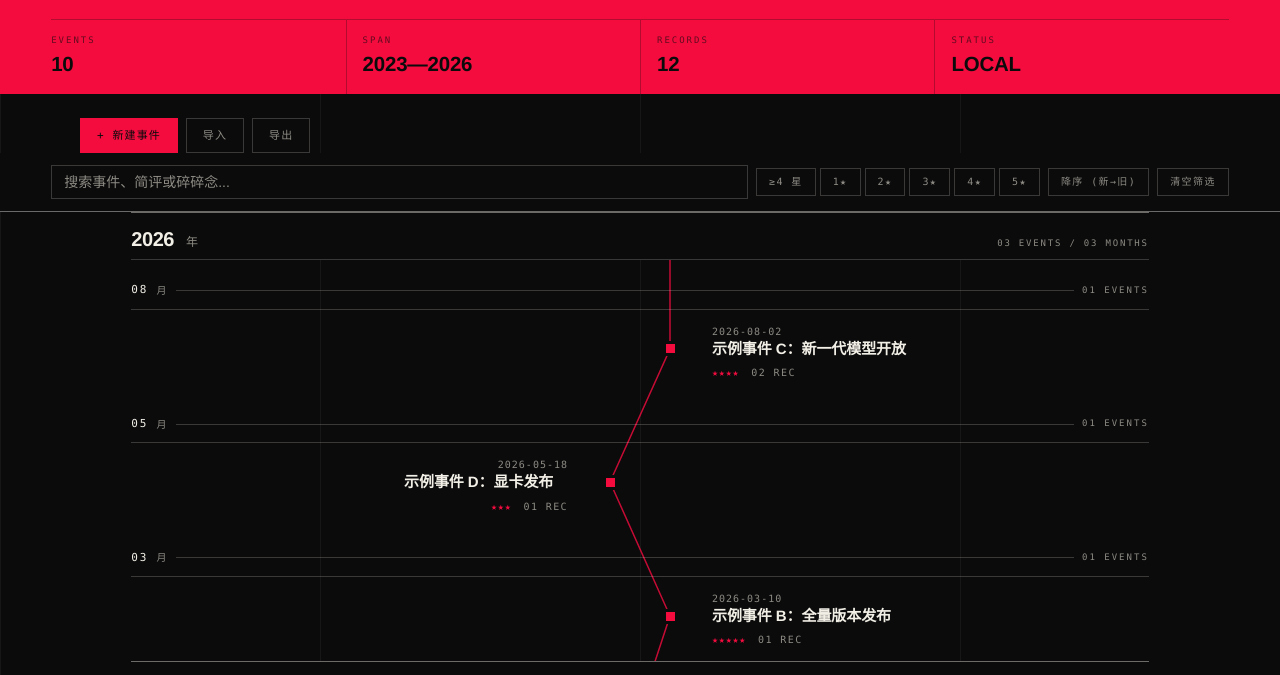
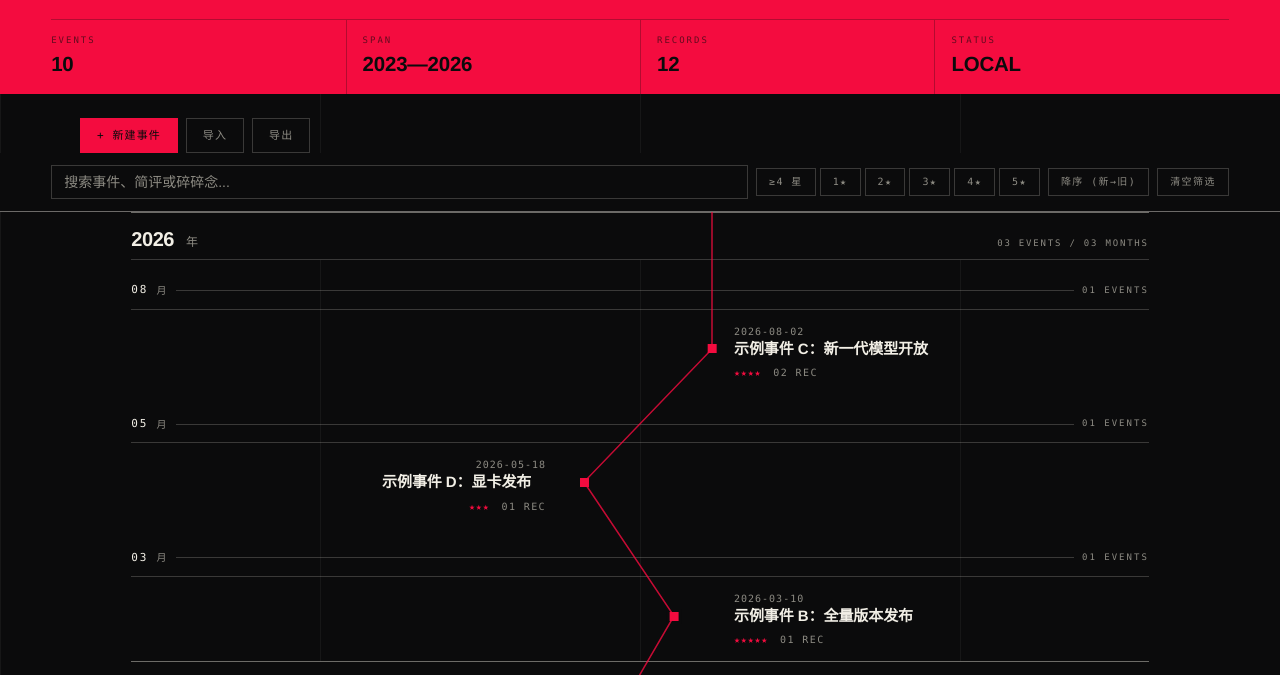
Before and after one commit to Elaina0510/personal-history-timeline, a website built with Vite: page index.html in a window 1280 px wide. Shown: the part 259-934 px from the top of the page. Built offline with nearby package versions, Linux system fonts and the light colour scheme.

Commit message:
v0.0.3 折线加大摆幅，年份条不再遮线
- 轴列 104→148px，节点摆幅 30→56px，按序号轮换 1.28 / 1.0 / 0.6 三档振幅，computed x 698/570/660/554/682/592，折线不再等幅锯齿
- 折线 SVG 抬到 z-index 15 压过吸顶年份条，再用 clip-path 只放行轴列那一条竖带，线在年份处连续又不会压到年份文字
- 年份条恢复不透明底（透明开口会让滚动中的节点方块从缝里露出来）
- 移动端裁剪带改成左侧一条（inset(0 calc(100% - 40px) 0 0)）

```diff
--- a/src/ui/parts/entry.ts
+++ b/src/ui/parts/entry.ts
@@ -50,10 +50,14 @@ export function renderEntry(
   const nodeEl = el('span', { class: 'htl-node', 'aria-hidden': 'true' });
   const axisCell = el('div', { class: 'htl-cell--axis' }, [nodeEl]);
 
+  // 摆幅按序号轮换，折线不是等幅锯齿
+  const ampClass =
+    seq % 3 === 0 ? 'is-amp-wide' : seq % 3 === 1 ? 'is-amp-mid' : 'is-amp-tight';
+
   return el(
     'div',
     {
-      class: `htl-row ${sideClass}`,
+      class: `htl-row ${sideClass} ${ampClass}`,
       'data-event-id': event.id,
       'data-seq': String(seq),
     },
--- a/src/ui/styles/components.css
+++ b/src/ui/styles/components.css
@@ -637,7 +637,7 @@ body.is-past-hero .htl-year-nav {
 .htl-row {
   position: relative;
   display: grid;
-  grid-template-columns: minmax(0, 1fr) var(--htl-axis-col, 96px) minmax(0, 1fr);
+  grid-template-columns: minmax(0, 1fr) var(--htl-axis-col, 148px) minmax(0, 1fr);
   column-gap: var(--htl-entry-gap, 20px);
   align-items: center;
   padding: 14px 0;
@@ -691,7 +691,9 @@ body.is-past-hero .htl-year-nav {
   left: 0;
   overflow: visible;
   pointer-events: none;
-  z-index: 0;
+  /* 压过吸顶年份条，折线不会在年份处断掉；只放行轴列那一条竖带，免得压到文字 */
+  z-index: 15;
+  clip-path: inset(0 calc(50% - var(--htl-axis-col, 148px) / 2) 0 calc(50% - var(--htl-axis-col, 148px) / 2));
 }
 
 .htl-axis-path {
@@ -712,8 +714,16 @@ body.is-past-hero .htl-year-nav {
   --htl-node-dir: -1;
 }
 
-.htl-row:nth-child(3n) {
-  --htl-node-scale: 0.55;
+.htl-row.is-amp-wide {
+  --htl-node-scale: 1.28;
+}
+
+.htl-row.is-amp-mid {
+  --htl-node-scale: 1;
+}
+
+.htl-row.is-amp-tight {
+  --htl-node-scale: 0.6;
 }
 
 .htl-node {
@@ -726,7 +736,7 @@ body.is-past-hero .htl-year-nav {
   background: var(--htl-color-accent, #f40c3f);
   box-shadow: 0 0 0 3px var(--htl-color-bg, #0b0b0c);
   z-index: 2;
-  transform: translateX(calc(var(--htl-axis-wave, 30px) * var(--htl-node-dir, 1) * var(--htl-node-scale, 1)));
+  transform: translateX(calc(var(--htl-axis-wave, 56px) * var(--htl-node-dir, 1) * var(--htl-node-scale, 1)));
   transition: background-color var(--htl-transition-fast, 120ms ease),
     box-shadow var(--htl-transition-fast, 120ms ease);
 }
@@ -1331,7 +1341,7 @@ body.is-locked,
   :root,
   .htl-timeline {
     --htl-axis-col: 40px;
-    --htl-axis-wave: 9px;
+    --htl-axis-wave: 13px;
     --htl-entry-gap: 12px;
     --htl-title-fs: 15px;
     --htl-gutter: 18px;
@@ -1409,6 +1419,10 @@ body.is-locked,
     left: calc(var(--htl-axis-col, 40px) / 2 - 2.5px);
   }
 
+  .htl-axis-svg {
+    clip-path: inset(0 calc(100% - var(--htl-axis-col, 40px)) 0 0);
+  }
+
   .htl-entry__title {
     font-size: 15px;
   }
--- a/src/ui/styles/theme.css
+++ b/src/ui/styles/theme.css
@@ -69,8 +69,8 @@
   --htl-hairline: 1px;
   --htl-timeline-width: 1px;
   --htl-timeline-max-width: 1120px;
-  --htl-axis-col: 104px;
-  --htl-axis-wave: 30px;
+  --htl-axis-col: 148px;
+  --htl-axis-wave: 56px;
   --htl-entry-gap: 20px;
   --htl-title-fs: clamp(15px, 1.15vw, 19px);
   --htl-date-col: 0px;
```
